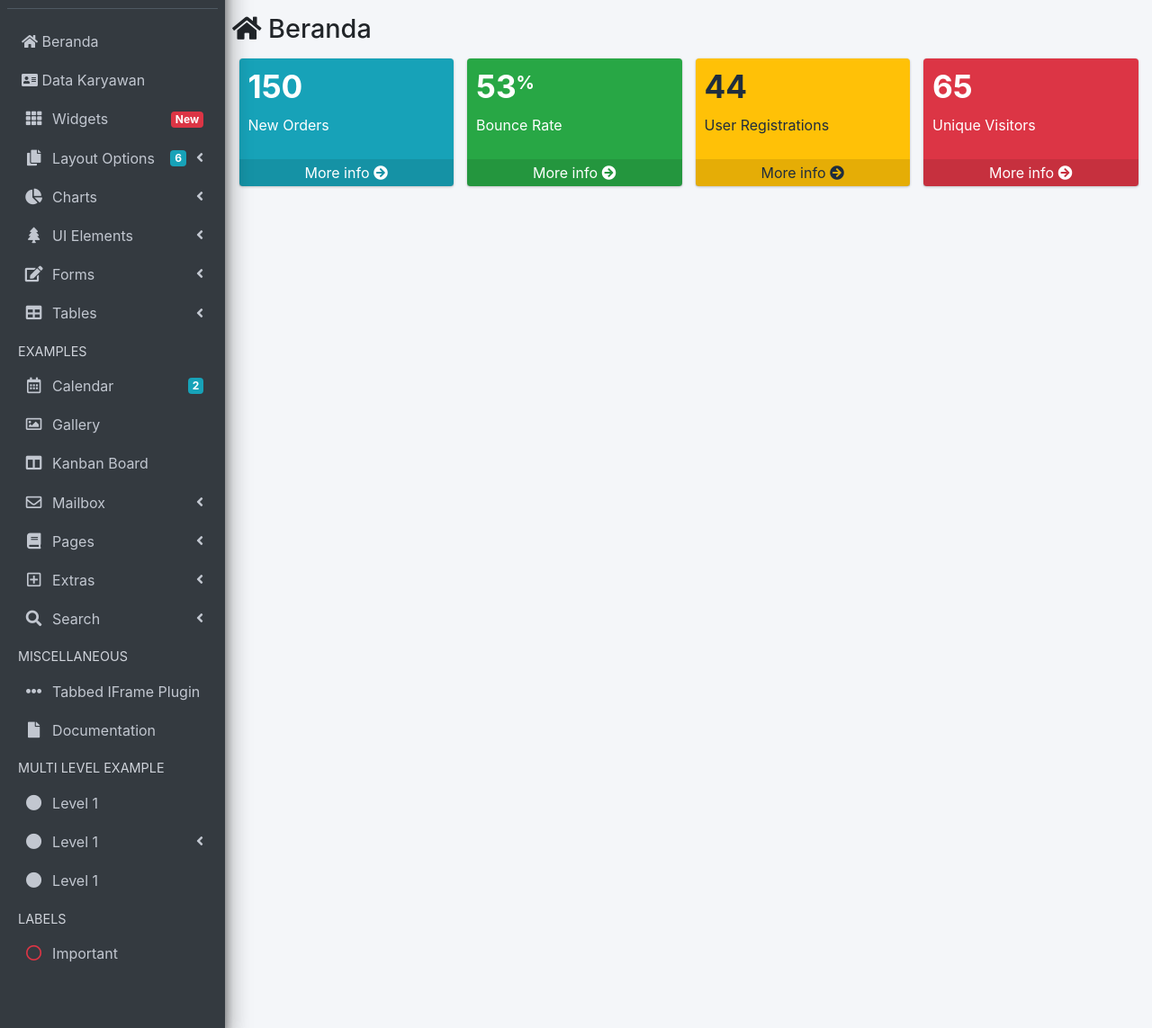
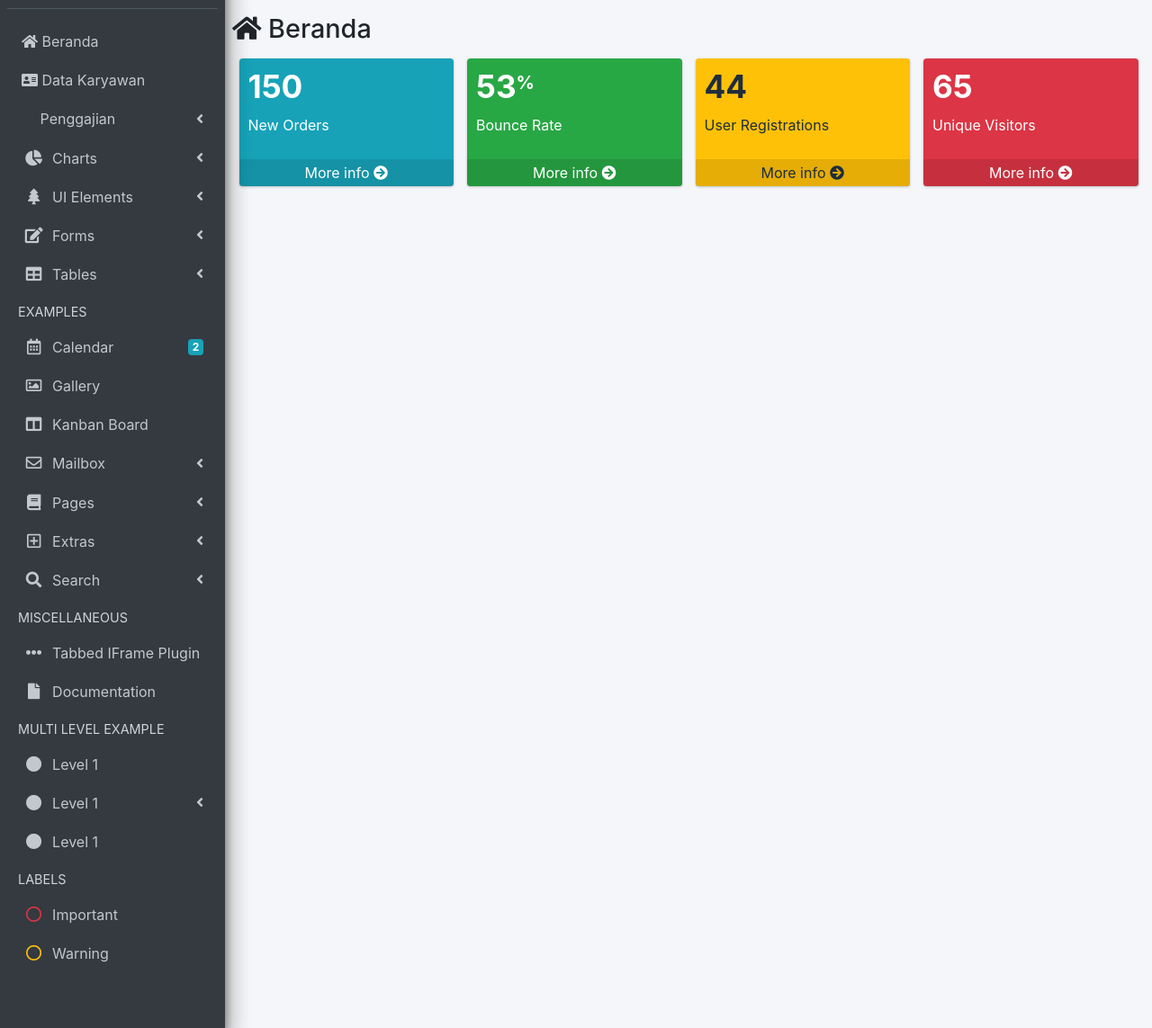
Before and after one commit to Irgo-25/Sistem-Karyawan, a PHP site: page /main.php?page=beranda in a window 1280 px wide. Shown: the part 57-1200 px from the top of the page at 90% size. Run offline with PHP 8.4, Linux system fonts and the light colour scheme; some libraries are stand-ins or nearby versions.

Commit message:
Update kantor 080623

```diff
--- a/sidebar-menu.php
+++ b/sidebar-menu.php
@@ -67,74 +67,55 @@
             </a>
           </li>
         <?php } ?>
-
-        <li class="nav-item">
-          <a href="pages/widgets.html" class="nav-link">
-            <i class="nav-icon fas fa-th"></i>
-            <p>
-              Widgets
-              <span class="right badge badge-danger">New</span>
-            </p>
-          </a>
-        </li>
         <li class="nav-item">
           <a href="#" class="nav-link">
-            <i class="nav-icon fas fa-copy"></i>
+            <i class="fa-solid fa-sack-dollar fa-bounce"></i>
             <p>
-              Layout Options
+              Penggajian
               <i class="fas fa-angle-left right"></i>
-              <span class="badge badge-info right">6</span>
             </p>
           </a>
           <ul class="nav nav-treeview">
+            <?php
+            // jika page gaji pokok di pilih
+            if ($_GET["page"] == "gaji-pokok") { ?>
               <li class="nav-item">
-              <a href="pages/layout/top-nav.html" class="nav-link">
+                <a href="?page=gaji-pokok" class="nav-link">
                   <i class="far fa-circle nav-icon"></i>
-                <p>Top Navigation</p>
+                  <p>Gaji Pokok</p>
                 </a>
               </li>
+            <?php
+            }
+            // jika tidak, menu home tidak aktif
+            else { ?>
               <li class="nav-item">
-              <a href="pages/layout/top-nav-sidebar.html" class="nav-link">
+                <a href="?page=gaji-pokok" class="nav-link">
                   <i class="far fa-circle nav-icon"></i>
-                <p>Top Navigation + Sidebar</p>
+                  <p>Gaji Pokok</p>
                 </a>
               </li>
+            <?php } ?>
+            <?php
+            // jika Gaji Karyawan di pilih
+            if ($_GET["page"] == "gaji-karyawan") { ?>
               <li class="nav-item">
-              <a href="pages/layout/boxed.html" class="nav-link">
+                <a href="?page=gaji-karyawan" class="nav-link">
                   <i class="far fa-circle nav-icon"></i>
-                <p>Boxed</p>
+                  <p>Gaji Karyawan</p>
                 </a>
               </li>
+            <?php
+            }
+            // jika tidak, menu home tidak aktif
+            else { ?>
               <li class="nav-item">
-              <a href="pages/layout/fixed-sidebar.html" class="nav-link">
+                <a href="?page=gaji-karyawan" class="nav-link">
                   <i class="far fa-circle nav-icon"></i>
-                <p>Fixed Sidebar</p>
+                  <p>Gaji Karyawan</p>
                 </a>
               </li>
-            <li class="nav-item">
-              <a href="pages/layout/fixed-sidebar-custom.html" class="nav-link">
-                <i class="far fa-circle nav-icon"></i>
-                <p>Fixed Sidebar <small>+ Custom Area</small></p>
-              </a>
-            </li>
-            <li class="nav-item">
-              <a href="pages/layout/fixed-topnav.html" class="nav-link">
-                <i class="far fa-circle nav-icon"></i>
-                <p>Fixed Navbar</p>
-              </a>
-            </li>
-            <li class="nav-item">
-              <a href="pages/layout/fixed-footer.html" class="nav-link">
-                <i class="far fa-circle nav-icon"></i>
-                <p>Fixed Footer</p>
-              </a>
-            </li>
-            <li class="nav-item">
-              <a href="pages/layout/collapsed-sidebar.html" class="nav-link">
-                <i class="far fa-circle nav-icon"></i>
-                <p>Collapsed Sidebar</p>
-              </a>
-            </li>
+            <?php } ?>
           </ul>
         </li>
         <li class="nav-item">
@@ -147,19 +128,19 @@
           </a>
           <ul class="nav nav-treeview">
             <li class="nav-item">
-              <a href="pages/charts/chartjs.html" class="nav-link">
+              <a href="#" class="nav-link">
                 <i class="far fa-circle nav-icon"></i>
                 <p>ChartJS</p>
               </a>
             </li>
             <li class="nav-item">
-              <a href="pages/charts/flot.html" class="nav-link">
+              <a href="#" class="nav-link">
                 <i class="far fa-circle nav-icon"></i>
                 <p>Flot</p>
               </a>
             </li>
             <li class="nav-item">
-              <a href="pages/charts/inline.html" class="nav-link">
+              <a href="#" class="nav-link">
                 <i class="far fa-circle nav-icon"></i>
                 <p>Inline</p>
               </a>
```
Lines whose indentation alone changed are shown as unchanged.
